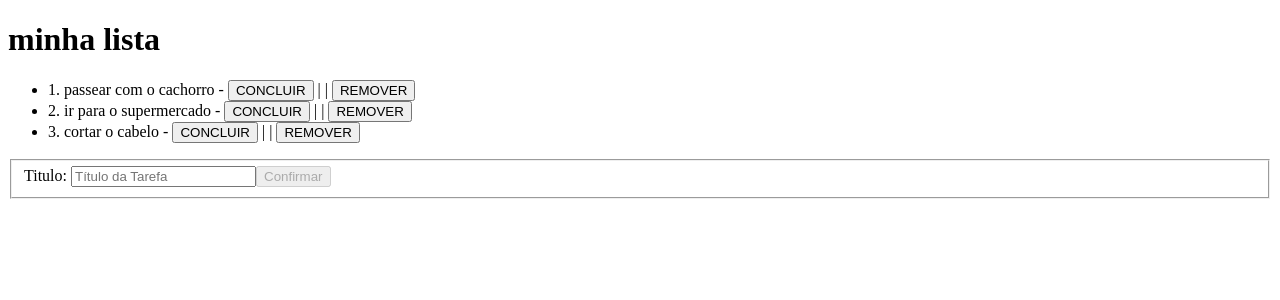
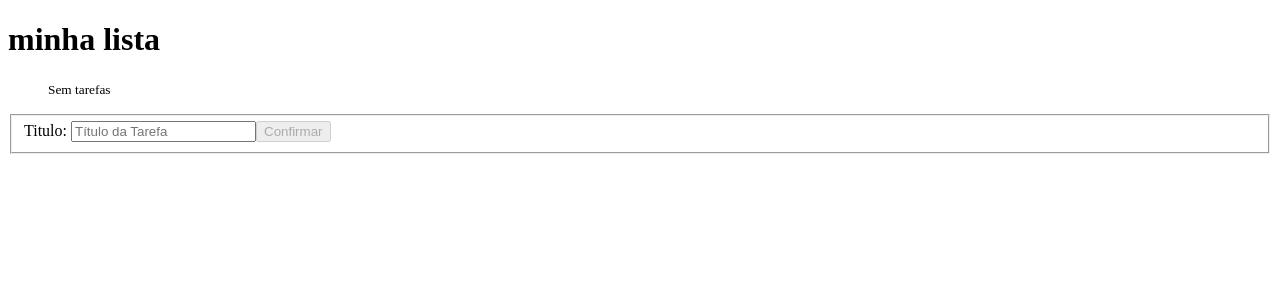
Before and after one commit to Thyerry/curso-angular, an Angular app: page / in a window 1280 px wide. Shown: the top 300 px of the page. Built offline with nearby package versions, Linux system fonts and the light colour scheme.

Commit message:
add local storage to save todos

```diff
--- a/src/app/app.component.html
+++ b/src/app/app.component.html
@@ -1,5 +1,6 @@
 <h1>{{ title }}</h1>
 <ul>
+	<p *ngIf="todos.length == 0"><small>Sem tarefas</small></p>
 	<li *ngFor="let todo of todos">
 		{{ todo.id }}. {{ todo.title }} -
 		<button *ngIf="!todo.done" (click)="markAsDone(todo)">CONCLUIR</button>
--- a/src/app/app.component.ts
+++ b/src/app/app.component.ts
@@ -23,23 +23,36 @@ export class AppComponent {
 				]),
 			],
 		});
-		this.todos.push(new Todo(1, 'passear com o cachorro', false));
-		this.todos.push(new Todo(2, 'ir para o supermercado', false));
-		this.todos.push(new Todo(3, 'cortar o cabelo', false));
+		this.load();
 	}
 	add() {
 		const newtitle = this.form.controls['title'].value;
 		const newid = this.todos.length + 1;
 		this.todos.push(new Todo(newid, newtitle, false));
+		this.save();
+		this.clear();
 	}
 	remove(todo: Todo) {
 		const index = this.todos.indexOf(todo);
 		if (index !== -1) this.todos.splice(index, 1);
+		this.save();
 	}
 	markAsDone(todo: Todo) {
 		todo.done = true;
+		this.save();
 	}
 	markAsUndone(todo: Todo) {
 		todo.done = false;
+		this.save();
+	}
+	save() {
+		localStorage.setItem('todos', JSON.stringify(this.todos));
+	}
+	load() {
+		const data = localStorage.getItem('todos');
+		this.todos = data ? JSON.parse(data) : [];
+	}
+	clear() {
+		this.form.reset();
 	}
 }
```
Also changed, not shown: 1 other file (tests, documents, lock files or other folders).
